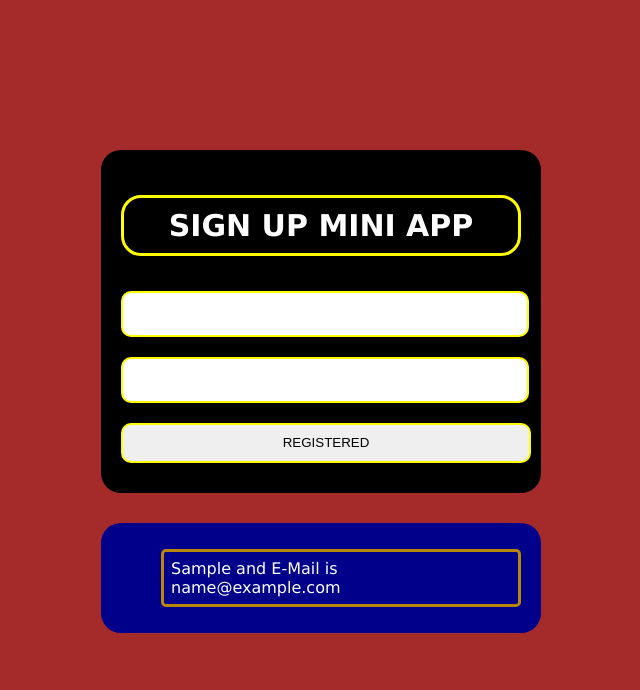
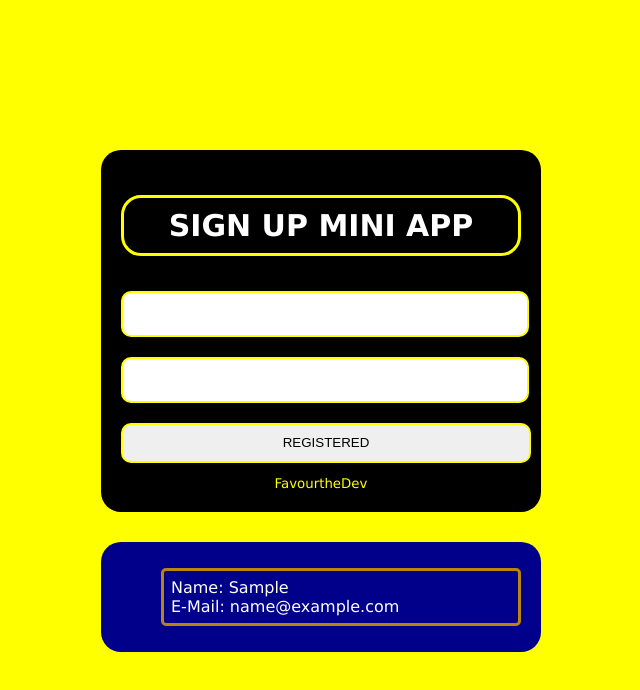
Before and after one commit to FavourtheDeveloper/SIgnUp-App-with-JS, a plain HTML site: page index.html in a window 1280 px wide. Both pictures are taken after typing "Sample", "name@example.com" into the empty fields and a click on the input "Register". Shown: the whole page, without its empty margins (319-959 px from the left). Drawn offline with Linux system fonts and the light colour scheme.

Commit message:
Added some more features

```diff
--- a/app.js
+++ b/app.js
@@ -3,6 +3,8 @@ const userInput = document.getElementById("userinp");
 const userMail = document.getElementById("usermai");
 const alert = document.getElementById("errortext");
 const userList = document.getElementById("users");
+
+document.getElementById("brand").style.color = "Yellow";
 
 submitbutton.addEventListener('click', onSubmit);
 
@@ -15,11 +17,12 @@ function onSubmit(e) {
         alert.innerHTML = "Please fill all fields";
     } else {
         let newLi = document.createElement("li");
-        newLi.innerHTML = userInput.value + " and E-Mail is " + userMail.value ;
+        newLi.innerHTML = "Name: " + userInput.value + "<br>E-Mail: " + userMail.value ;
         userList.appendChild(newLi);
         submitbutton.value = "REGISTERED";
+        document.body.style.backgroundColor = "Yellow";
         setTimeout(() => submitbutton.value = "Register", 3000);
-
+        setTimeout(() => document.body.style.backgroundColor = "Brown", 3000);
         userInput.value = "";
         userMail.value = "";
     }
--- a/index.html
+++ b/index.html
@@ -20,6 +20,7 @@
         <input type="email" name="mail" id="usermai">
         <input type="submit" value="Register" id="subbut">
     </form>
+    <small id="brand">FavourtheDev</small>
     </section>
 
     <section id="signedbody">
```
